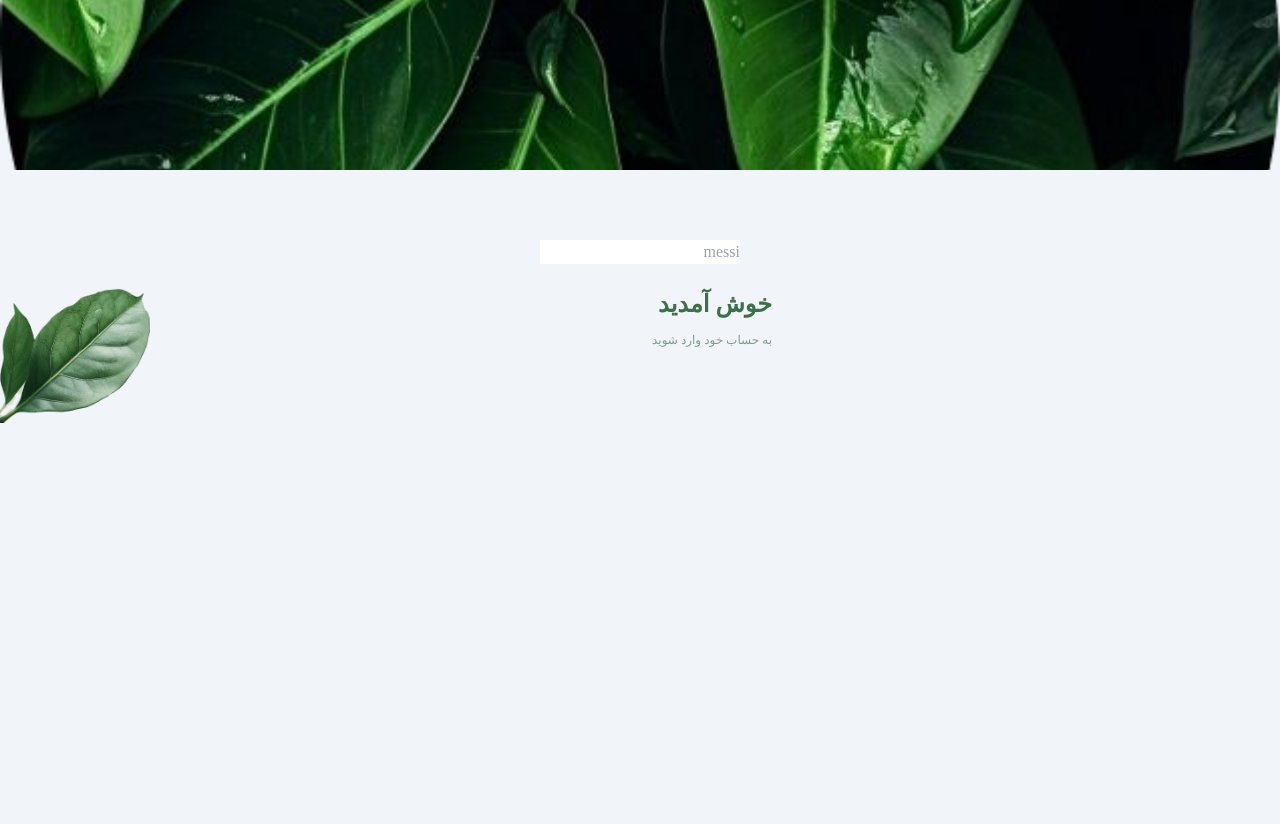
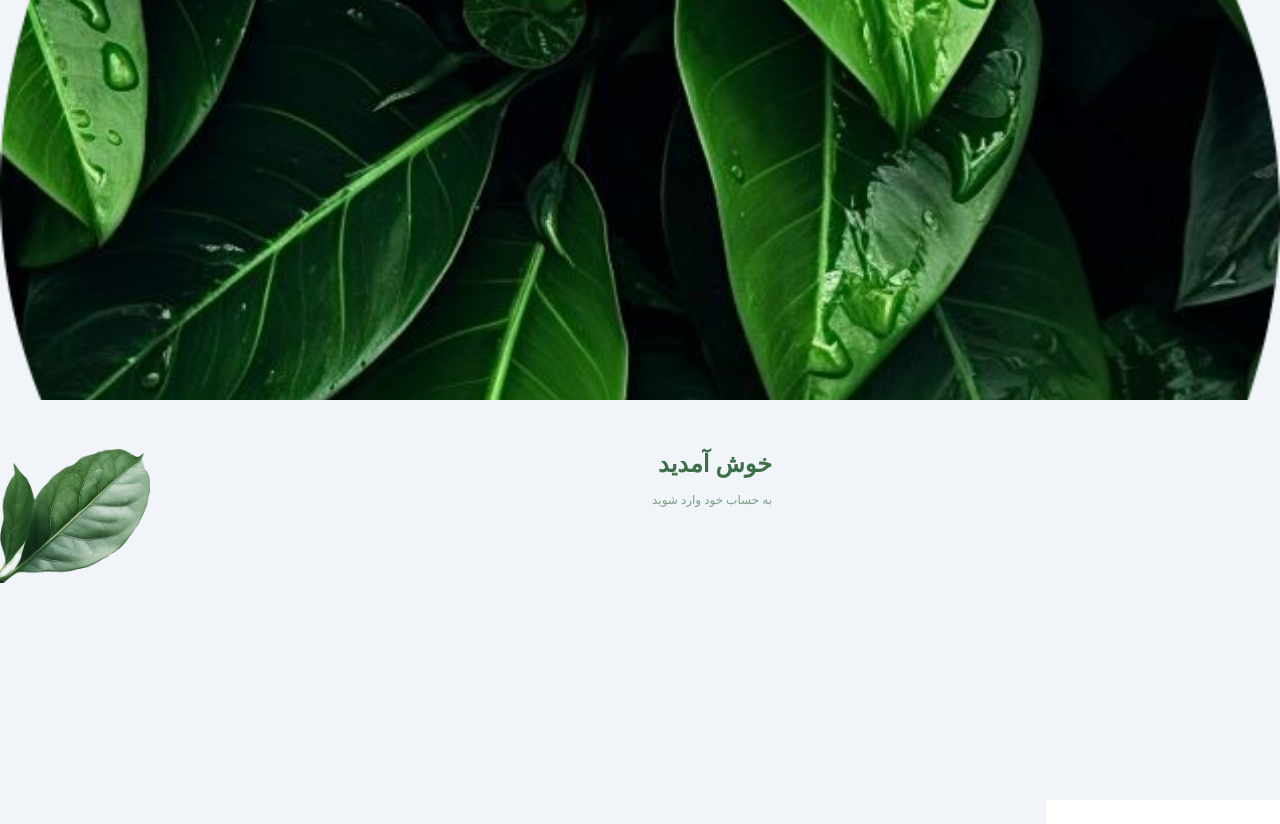
Before and after one commit to SinaAndDan/Sina-Flower-2024, a Next.js app: page /account/login in a window 1280 px wide. Before the commit the page ends 800 px from the top, so only its background shows below. Built offline with nearby package versions, Linux system fonts and the light colour scheme.

Commit message:
image shape changed VI

```diff
--- a/src/app/components/loginPage/login.tsx
+++ b/src/app/components/loginPage/login.tsx
@@ -3,15 +3,16 @@ import Image from "next/image";
 
 const LogInPage: React.FC = () => {
   return (
-    <div className="flex flex-col items-center font-sahel">
-      <div className="image-containerII">
+    <>
+      <div className="flex flex-col items-center font-sahel h-screen">
+        <div className="relative h-2/5 w-screen md:h-[50vh] sm:h-[30vh]">
           <Image
-          width={500}
-          height={500}
             src="/loginPic.png"
-          alt="Full Screen Image"
-          className="-z-20"
-          priority={true} // Optional: Loads the image with high priority
+            alt="Header Image"
+            layout="fill"
+            objectFit="cover"
+            objectPosition="center"
+            className="w-full h-full"
           />
         </div>
         <div className="relative w-full">
@@ -32,8 +33,11 @@ const LogInPage: React.FC = () => {
             priority={true} // Optional: Loads the image with high priority
           />
         </div>
-      <input placeholder="messi" />
       </div>
+      <div>
+        <input />
+      </div>
+    </>
   );
 };
 
--- a/src/app/globals.css
+++ b/src/app/globals.css
@@ -94,7 +94,7 @@ textarea {
 
 .image-containerII img {
   position: absolute;
-  top: -70px;
+  top: 0px;
   left: 0;
   width: 100%;
   height: 100%;
```
Lines whose indentation alone changed are shown as unchanged.
